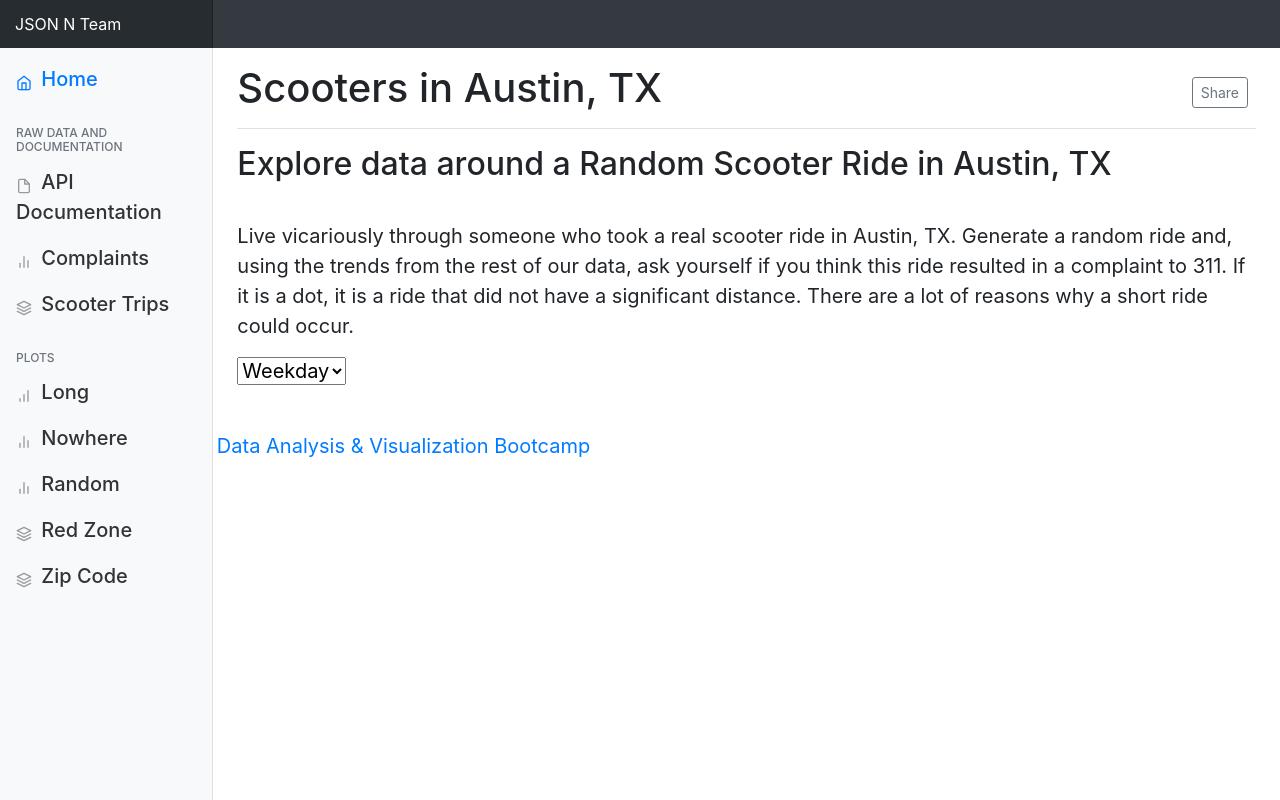
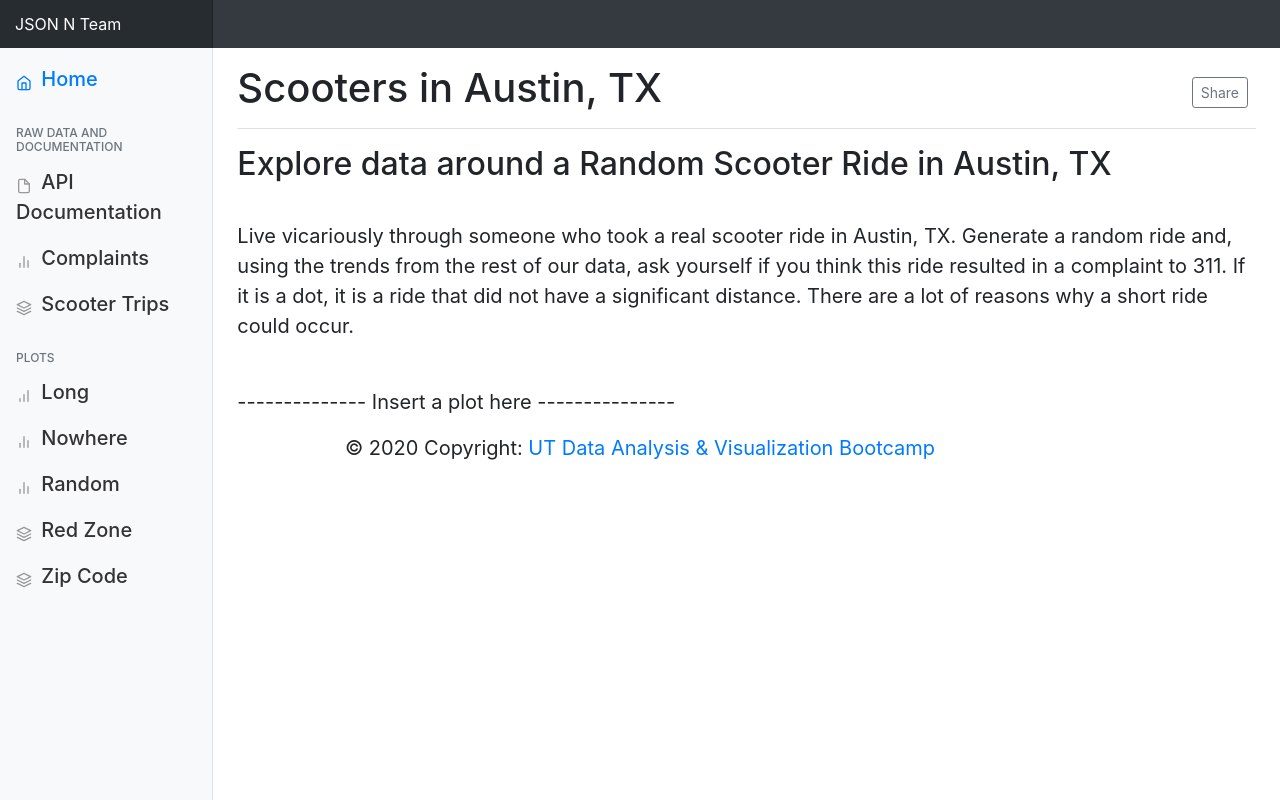
Before and after one commit to JansenKat/scooter-app, a FastAPI app: template templates/random.html in a window 1280 px wide. Run offline with FastAPI, Linux system fonts and the light colour scheme; the template is opened without the code that fills it, so the values that code supplies are empty; parts of the project's set-up code (start-up, migrations or seed data) failed here and were passed over; some libraries are stand-ins or nearby versions.

Commit message:
add in template for random

```diff
--- a/templates/random.html
+++ b/templates/random.html
@@ -27,30 +27,33 @@
                 If it is a dot, it is a ride that did not have a significant distance. There are a lot of reasons why a
                 short ride could occur.</p>
         </div>
-        <div class="row">
+
+        <div id="randomDiv"></div>
+
+        <!-- <div class="row">
             <select id="box_dropdown" onchange="getData(this.value)">
                 <option value="weekday">Weekday</option>
                 <option value="zip">Zipcode</option>
                 <option value="month_name">Month</option>
                 <option value="hour">Hours</option>
-            </select>
+            </select> -->
         </div>
         <br>
-        <!-- -------------- Insert a plot here --------------- -->
-        <div class="row">
+        -------------- Insert a plot here ---------------
+        <!-- <div class="row">
             <div id="complaintDiv" style="width:100%;height:100%;"></div>
         </div>
-        <!-- -------------- ------------------ --------------- -->
-        <!-- -------------- Insert a plot here --------------- -->
+        -------------- ------------------ ---------------
+        -------------- Insert a plot here ---------------
         <div class="row">
             <div id="randomDiv" style="width:100%;height:100%;"></div>
         </div>
-        <!-- -------------- ------------------ --------------- -->
-        <!-- -------------- Insert a plot here --------------- -->
+        -------------- ------------------ ---------------
+        -------------- Insert a plot here ---------------
         <div class="row">
             <div id="randomDiv2" style="width:100%;height:100%;"></div>
         </div>
-        <!-- -------------- ------------------ --------------- -->
+        -------------- ------------------ --------------- -->
 
     </div>
 </main>
@@ -62,7 +65,12 @@
 </script>
 
 <!-- Plots -->
-<script src="./static/js/longest_distance.js"></script>
-<script src="./static/js/longest_duration_plot.js"></script>
-<script src="./static/js/complaintplot.js"></script>
+<script src="https://code.jquery.com/jquery-3.4.1.slim.min.js" integrity="sha384-J6qa4849blE2+poT4WnyKhv5vZF5SrPo0iEjwBvKU7imGFAV0wwj1yYfoRSJoZ+n" crossorigin="anonymous"></script>
+<script src="https://cdn.jsdelivr.net/npm/popper.js@1.16.0/dist/umd/popper.min.js" integrity="sha384-Q6E9RHvbIyZFJoft+2mJbHaEWldlvI9IOYy5n3zV9zzTtmI3UksdQRVvoxMfooAo" crossorigin="anonymous"></script>
+<script src="https://stackpath.bootstrapcdn.com/bootstrap/4.4.1/js/bootstrap.min.js" integrity="sha384-wfSDF2E50Y2D1uUdj0O3uMBJnjuUD4Ih7YwaYd1iqfktj0Uod8GCExl3Og8ifwB6" crossorigin="anonymous"></script>
+<script src="https://cdnjs.cloudflare.com/ajax/libs/d3/5.5.0/d3.js"></script>
+<script src="https://cdn.plot.ly/plotly-latest.min.js"></script>
+<script src="./static/js/random_map.js"></script>
+<!-- <script src="./static/js/longest_duration_plot.js"></script> -->
+<!-- <script src="./static/js/complaintplot.js"></script> -->
 {% endblock %}
```
